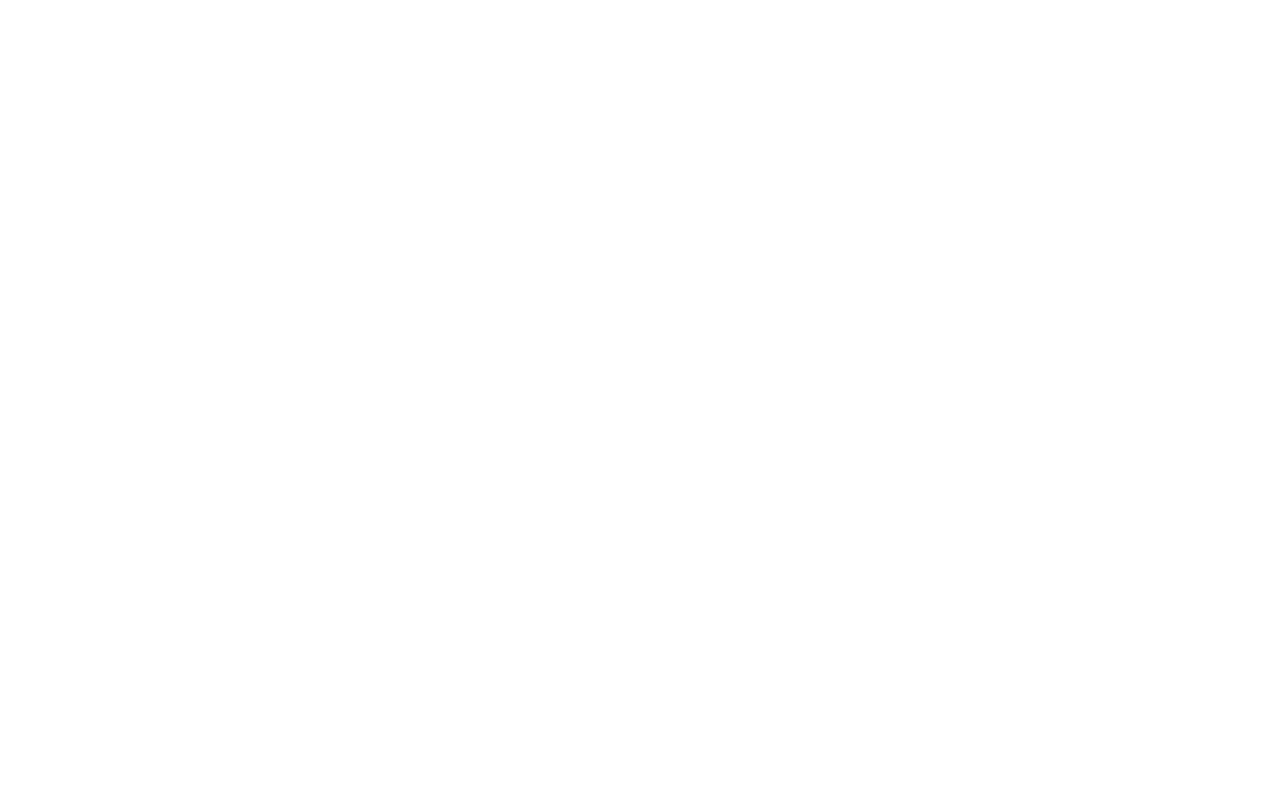
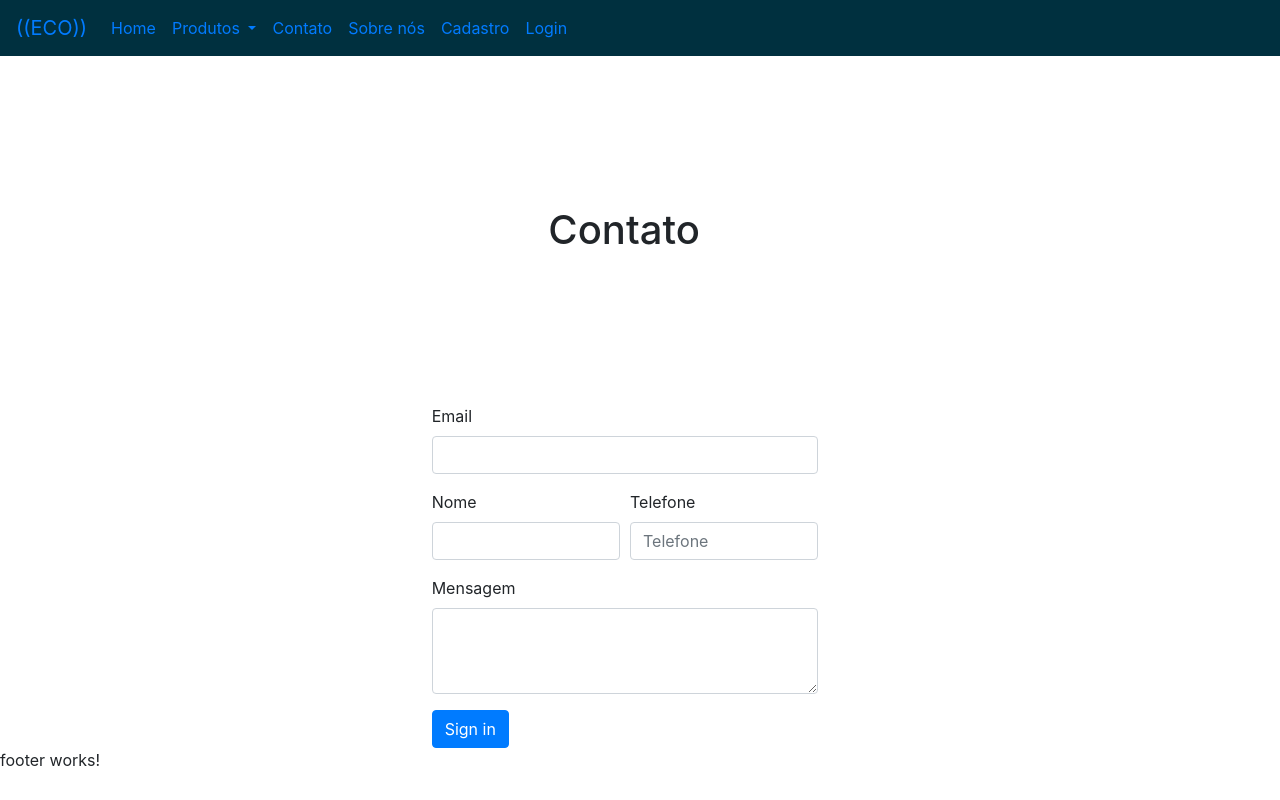
Before and after one commit to E-C-O/front-angular, an Angular app in the folder projeto-integrador-eco/: page / in a window 1280 px wide. Built offline with nearby package versions, Linux system fonts and the light colour scheme.

Commit message:
estrutura do contato implementada

```diff
--- a/projeto-integrador-eco/src/app/app.module.ts
+++ b/projeto-integrador-eco/src/app/app.module.ts
@@ -10,6 +10,7 @@
 import { SobreNosComponent } from './components/dynamic/sobre-nos/sobre-nos.component';
 import { NavbarComponent } from './components/static/header/navbar/navbar.component';
 import { HomeComponent } from './components/dynamic/home/home.component';
+import { ContatoComponent } from './components/dynamic/contato/contato.component';
 
 
 
@@ -20,7 +21,7 @@
     HeaderComponent,
     FooterComponent,
     BodyComponent,
-
+    ContatoComponent,
     SobreNosComponent,
     NavbarComponent,
     HomeComponent
--- a/projeto-integrador-eco/src/app/components/dynamic/contato/contato.component.css
+++ b/projeto-integrador-eco/src/app/components/dynamic/contato/contato.component.css
@@ -0,0 +1,4 @@
+.margin{
+    margin-top: 150px;
+    margin-bottom: 150px
+}
--- a/projeto-integrador-eco/src/app/components/dynamic/contato/contato.component.html
+++ b/projeto-integrador-eco/src/app/components/dynamic/contato/contato.component.html
@@ -1,9 +1,16 @@
 <div class="container col-12">
     <div class="row">
-        <div class="col-2"></div>
-        <div class="col-8">
+        <div class="col-5"></div>
+        <div class="col-2">
+            <div class="margin">
+                <h1>Contato</h1>
+            </div>
+        </div>
+    <div class="col-5"></div>
+    <div class="row col-12">
+        <div class="col-4"></div>
+        <div class="col-4">
             <form>
-
                 <div class="form-group">
                     <label for="inputEmail4">Email</label>
                     <input type="email" class="form-control" id="inputEmail4">
@@ -24,8 +31,7 @@
                 </div>
                 <button type="submit" class="btn btn-primary">Sign in</button>
             </form>
-
         </div>
-        <div class="col-2"></div>
+        <div class="col-4"></div>
     </div>
 </div>
--- a/projeto-integrador-eco/src/app/components/dynamic/sobre-nos/sobre-nos.component.html
+++ b/projeto-integrador-eco/src/app/components/dynamic/sobre-nos/sobre-nos.component.html
@@ -1,4 +1,4 @@
-<h1>Sobre nós</h1>
+<!-- <h1>Sobre nós</h1>
           <p>((ECO)) é um projeto de E-Commerce Eco-Friendly, diverso, inclusivo, transparente e preocupado com os
             problemas socioambientais.
              Fundada em 2019, a ((ECO)) oferece cosméticos de bem estar, não testados em animais, biodegradáveis e que
@@ -41,4 +41,4 @@
         </div>
       </div>
     </div>
-  </div>
+  </div> -->
--- a/projeto-integrador-eco/src/app/components/static/body/body.component.html
+++ b/projeto-integrador-eco/src/app/components/static/body/body.component.html
@@ -1,2 +1 @@
-
-   <app-contato></app-contato>
+<app-contato></app-contato>
```
